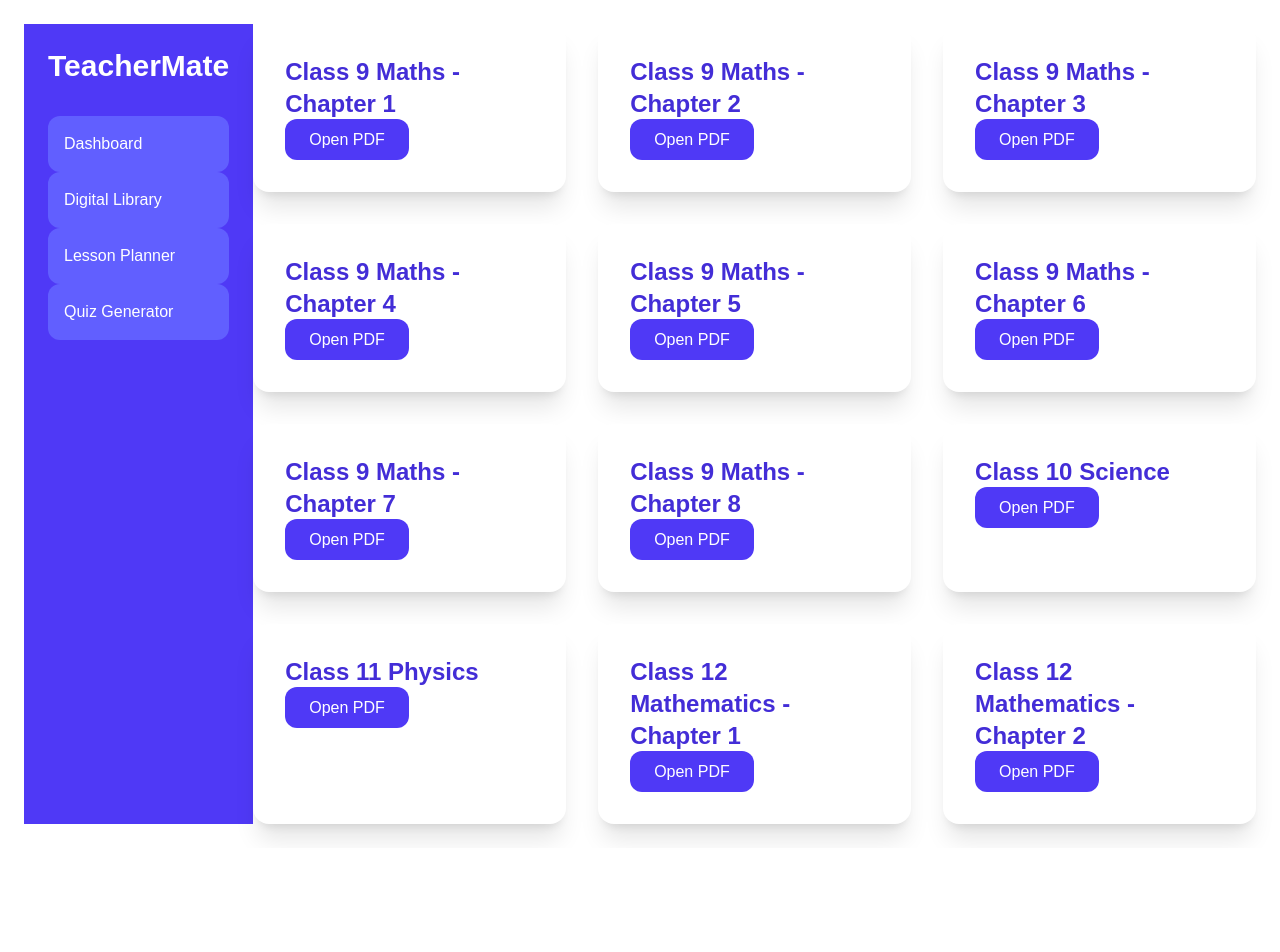
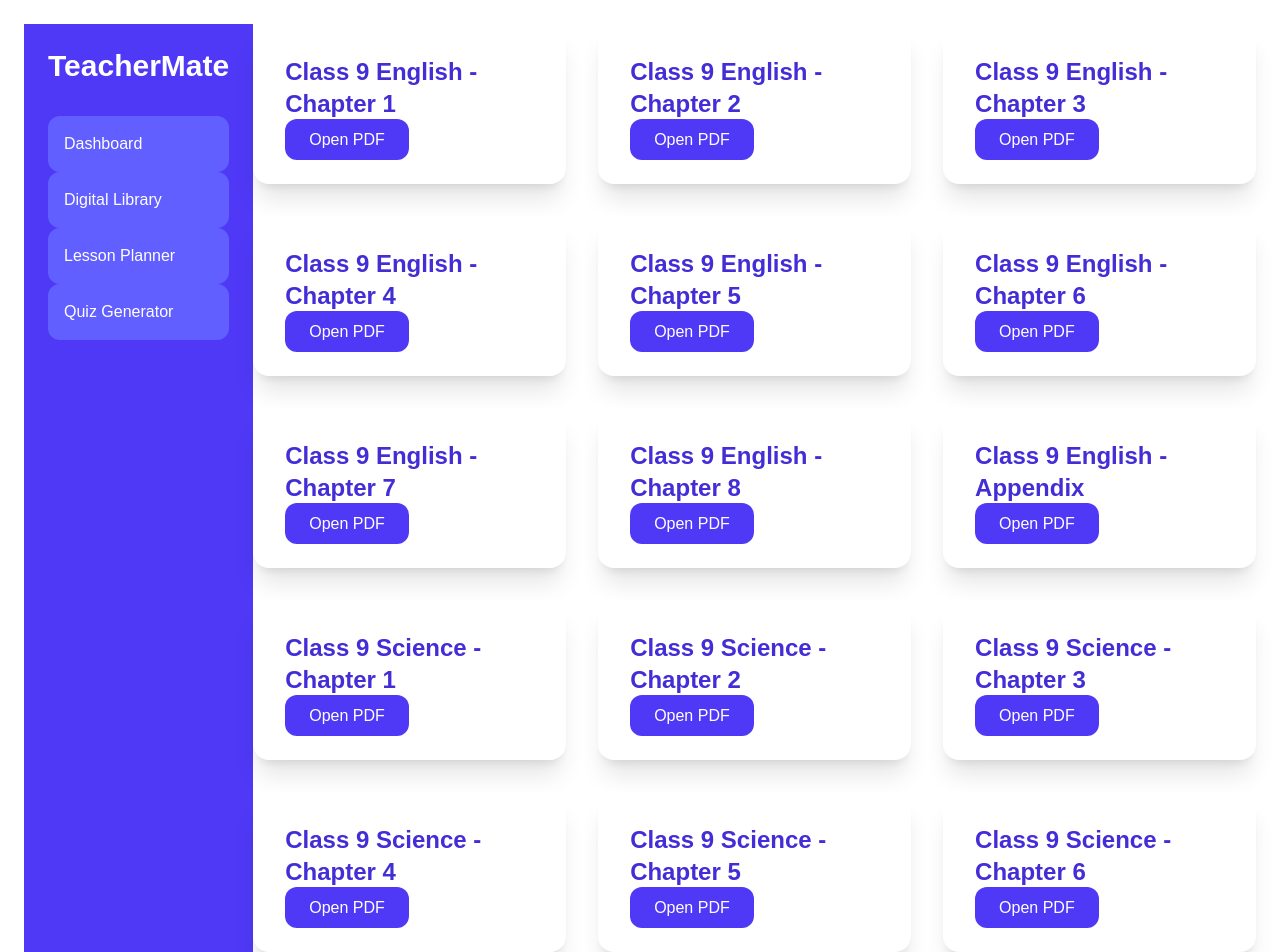
Before and after one commit to shindejjs-ux/teachermate, a Next.js app: page /library in a window 1280 px wide. Shown: the top 952 px of the page. Before the commit the page ends 848 px from the top, so only its background shows below. Built offline with nearby package versions, Linux system fonts and the light colour scheme.

Commit message:
Added Class 9 English and Science chapters

```diff
--- a/app/library/page.tsx
+++ b/app/library/page.tsx
@@ -2,6 +2,82 @@ import Sidebar from "../../components/Sidebar";
 
 export default function LibraryPage() {
   const books = [
+     {
+  title: "Class 9 English - Chapter 1",
+  link: "https://drive.google.com/file/d/1gIH9KjweApoldBK5PkA5guidGgGct3Dq/preview"
+},
+ {
+  title: "Class 9 English - Chapter 2",
+  link: "https://drive.google.com/file/d/10IApbs7z_TdJ-YJaw_eYoIpWMl3i3fEu/preview"
+},
+ {
+  title: "Class 9 English - Chapter 3",
+  link: "https://drive.google.com/file/d/1lNtF0oAsaaipkDL2mnJXg_PwjGHvmh7y/preview"
+},
+ {
+  title: "Class 9 English - Chapter 4",
+  link: "https://drive.google.com/file/d/1E0FeC2hbHCiMjbbTERXNxUgBxDTSyX1d/preview"
+},
+ {
+  title: "Class 9 English - Chapter 5",
+  link: "https://drive.google.com/file/d/1oVDf6KAJ6xv2Vticlz3wYzElo30Png6q/preview"
+},
+ {
+  title: "Class 9 English - Chapter 6",
+  link: "https://drive.google.com/file/d/1aADiVfX0AWa4wt11n7VZMjNdXnQOO5uN/preview"
+},
+ {
+  title: "Class 9 English - Chapter 7",
+  link: "https://drive.google.com/file/d/1jnBl4n7Zj3yFsfgsPGoNb5s5oHjOJd-B/preview"
+},
+ {
+  title: "Class 9 English - Chapter 8",
+  link: "https://drive.google.com/file/d/1aNTrA16rWsPbzkq5MYihvz6XU2sEixOn/preview"
+},
+ {
+  title: "Class 9 English - Appendix",
+  link: "https://drive.google.com/file/d/1FCyV_ckrm3B4Qe85B2bjnqx5wrdkSOII/preview"
+},
+{
+  title: "Class 9 Science - Chapter 1",
+  link: "https://drive.google.com/file/d/1KdgGAiBc15o0SyEHWKHaQZjn3IVDDY5U/preview"
+},
+{
+  title: "Class 9 Science - Chapter 2",
+  link: "https://drive.google.com/file/d/1WMNRO38CkGifM8hrU-ejdH6OHp_iIc9z/preview"
+},
+{
+  title: "Class 9 Science - Chapter 3",
+  link: "https://drive.google.com/file/d/18w9QRHjPLUr6mY1CoUU3Wme6CBdXvhtk/preview"
+},
+{
+  title: "Class 9 Science - Chapter 4",
+  link: "https://drive.google.com/file/d/1xPpxkBunrDFi4vCLd1paXVWOi1rWcOc6/preview"
+},
+{
+  title: "Class 9 Science - Chapter 5",
+  link: "https://drive.google.com/file/d/18BjSdnpa4LT7_9DT5EMlL0SOp3PTC1RU/preview"
+},
+{
+  title: "Class 9 Science - Chapter 6",
+  link: "https://drive.google.com/file/d/1FJI-ikiCCyhpwp4-s8EVkk-QM2QSF5-l/preview"
+},
+{
+  title: "Class 9 Science - Chapter 7",
+  link: "https://drive.google.com/file/d/1HgAHPwITe-KE3FsXq5hrBMu7YQXz7Aav/preview"
+},
+{
+  title: "Class 9 Science - Chapter 8",
+  link: "https://drive.google.com/file/d/1zIMRJ4aX7NiicKEn-uDnV4kLqWC8d3vQ/preview"
+},
+{
+  title: "Class 9 Science - Chapter 9",
+  link: "https://drive.google.com/file/d/1r-ZXzhD2_vqnyXmVJ86cCgkoileC32Nt/preview"
+},
+{
+  title: "Class 9 Science - Chapter 10",
+  link: "https://drive.google.com/file/d/1SeFMBBEdMCllq5mtFkeSqhhQ31BtExBL/preview"
+},
     {
   title: "Class 9 Maths - Chapter 1",
   link: "https://drive.google.com/file/d/1nNKlhHLZOm5rTzDwTI0RatpFsRJ-aa_j/preview"
@@ -53,7 +129,7 @@ export default function LibraryPage() {
       link: "https://drive.google.com/file/d/1xF5phv55NaQPR8YZEUIFZrXjHCQh7hMw/preview",
     },
   ];
-
+console.log(books);
   return (
     <div className="flex">
       <Sidebar />
```
